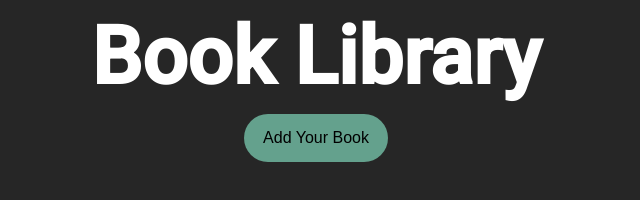
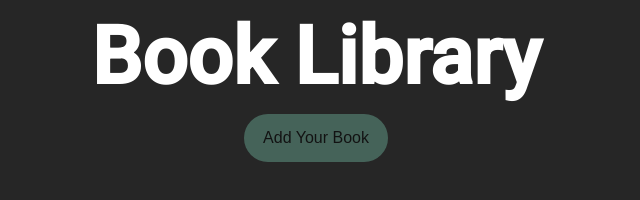
Before and after one commit to grawash/Project-Library, a plain HTML site: page index.html in a window 1280 px wide. In both pictures the pointer is over the button "Add Your Book". Shown: the whole page, without its empty margins (324-964 px from the left). Drawn offline with Linux system fonts and the light colour scheme.

Commit message:
added hover states for buttons

```diff
--- a/styles.css
+++ b/styles.css
@@ -146,3 +146,7 @@ input[type='checkbox'] {
     max-width: 70%;
     flex-grow: 1;
 }
+button:hover{
+opacity: 0.5;
+cursor: pointer;
+}
```
